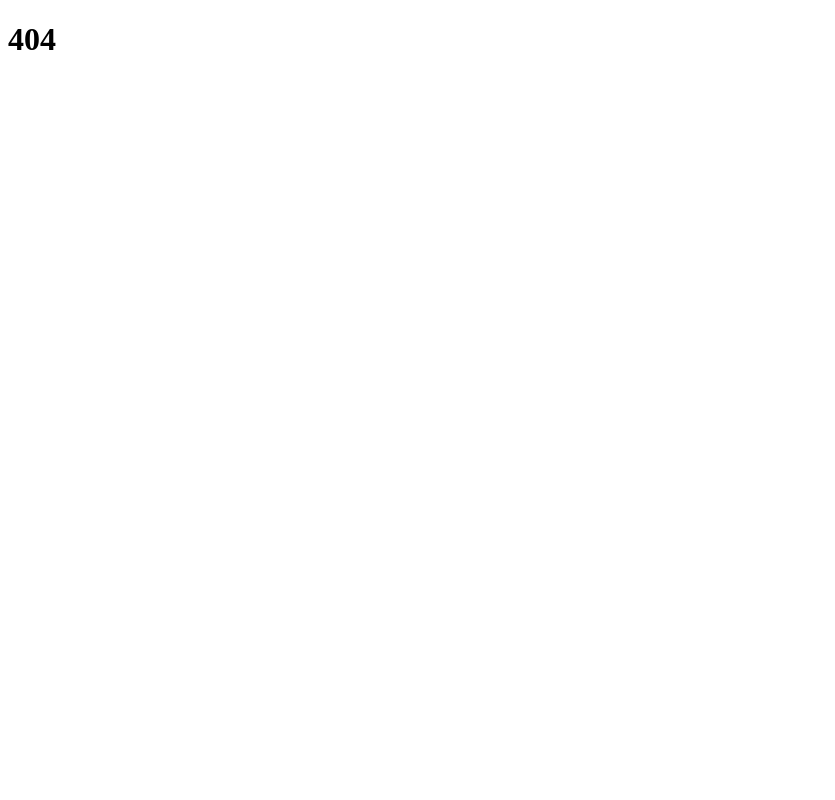
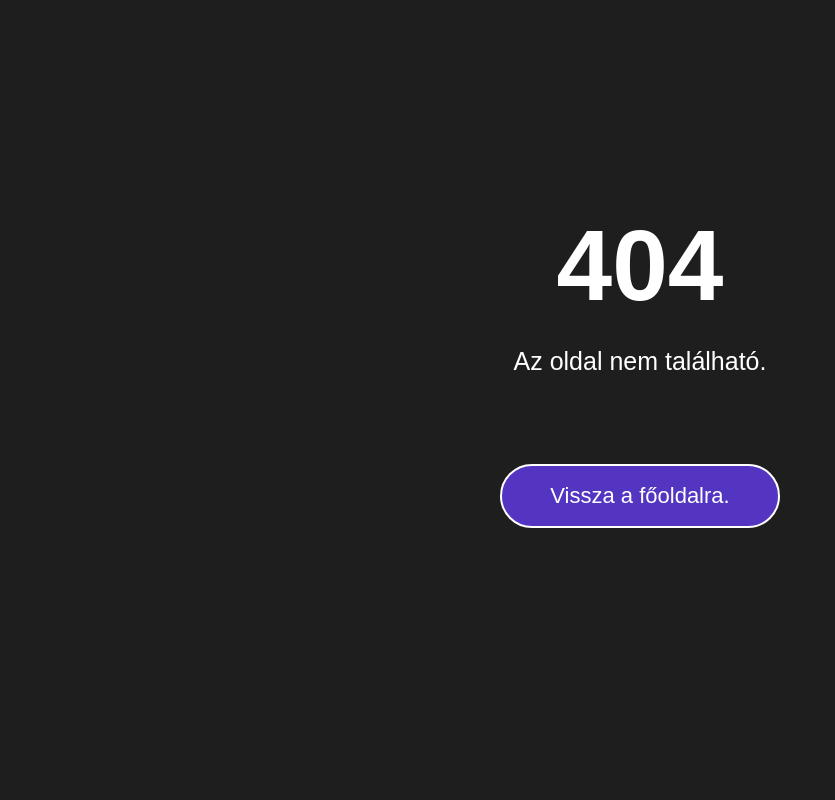
Before and after one commit to domenybence/vizsgaremek, a PHP site: page /vizsgaremek/src/web/404.html in a window 1280 px wide. Before the commit the part shown is almost empty. Shown: the whole page, without its empty margins (0-835 px from the left). Run offline with PHP 8.4, Linux system fonts and the light colour scheme.

Commit message:
404 kesz

```diff
--- a/src/web/404.html
+++ b/src/web/404.html
@@ -3,9 +3,62 @@
 <head>
     <meta charset="UTF-8">
     <meta name="viewport" content="width=device-width, initial-scale=1.0">
-    <title>Document</title>
+    <title>404</title>
+    <style>
+        body {
+            font-family: "Montserrat", sans-serif;
+            height: 100vh;
+            margin: 0;
+            background-color: #1E1E1E;
+            display: flex;
+            justify-content: center;
+            align-items: center;
+            flex-direction: column;
+            color: white;
+            text-align: center;
+            gap: 3%;
+        }
+        .missing-page-title {
+            font-size: clamp(25px, 20vw, 100px);
+            margin: 0;
+            margin-top: -5%;
+        }
+        .missing-page-content {
+            font-size: clamp(10px, 5vw, 25px);
+            margin: 0;
+        }
+        .home-link {
+            margin-top: 5%;
+            display: flex;
+            justify-content: center;
+            align-items: center;
+            font-size: clamp(15px, 5vw, 22px);
+            color: white;
+            text-decoration: none;
+            width: 20%;
+            height: 5%;
+            min-width: fit-content;
+            text-align: center;
+            padding: 10px;
+            border: 2px solid white;
+            border-radius: 36px;
+            background-color: rgb(84, 53, 194);
+            transition: padding 0.3s ease, background-color 0.3s ease, border-radius 0.3s ease, border-color 0.3s ease;
+        }
+
+        .home-link:hover {
+            padding: 20px;
+            background-color: rgb(95, 62, 216);
+            border-radius: 60px;
+            border-color: rgb(95, 62, 216);
+        }
+
+
+    </style>
 </head>
 <body>
-    <h1>404</h1>
+    <h1 class="missing-page-title">404</h1>
+    <p class="missing-page-content">Az oldal nem található.</p>
+    <a class="home-link" href="http://localhost/vizsgaremek/codeoverflow">Vissza a főoldalra.</a>
 </body>
 </html>
--- a/src/web/css/code.css
+++ b/src/web/css/code.css
@@ -1,6 +1,5 @@
 body {
     background-color: #1E1E1E;
-    font-family: "Montserrat", sans-serif;
 }
 
 .main {
```
